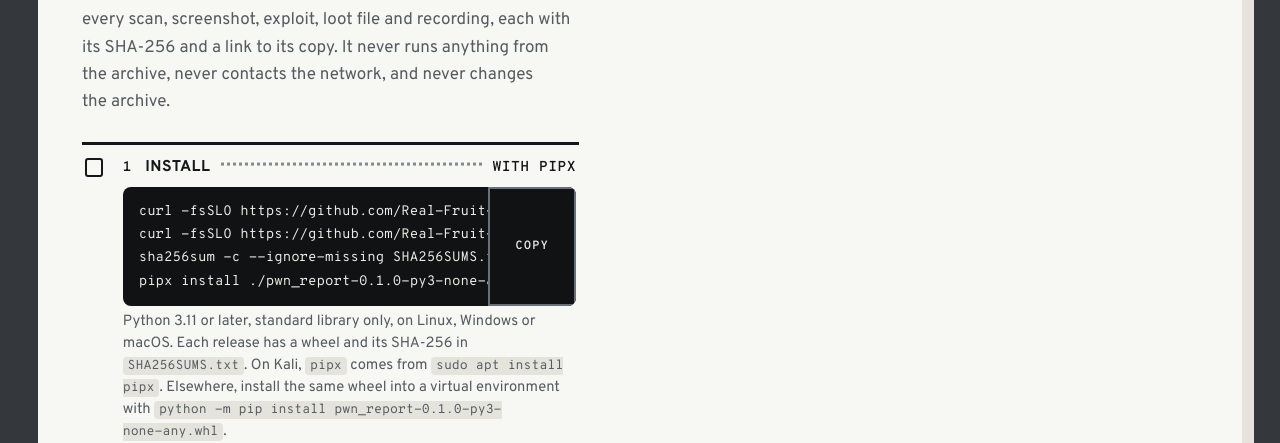
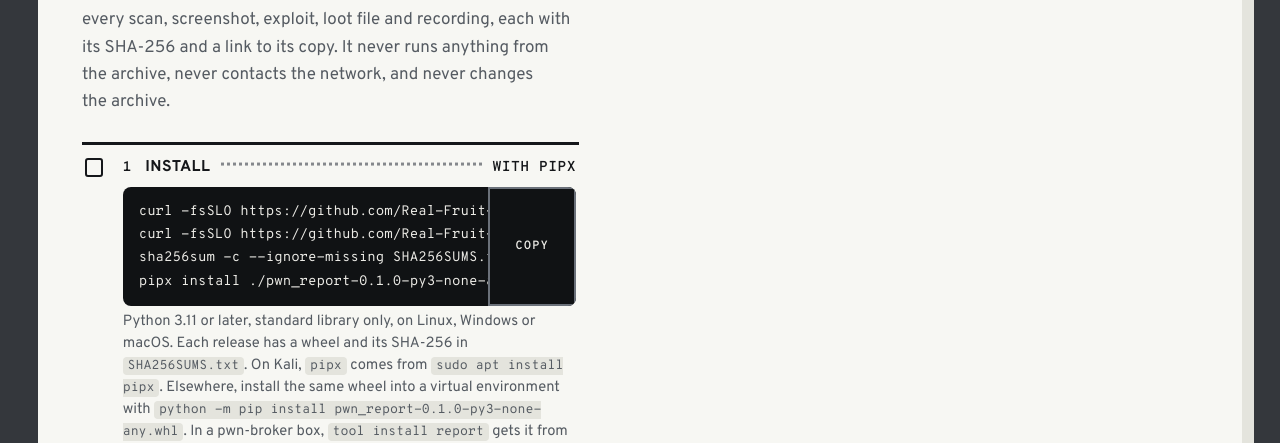
Before and after one commit to Real-Fruit-Snacks/pwn-report, a plain HTML site: page docs/index.html in a window 1280 px wide. Shown: the part 512-955 px from the top of the page. Drawn offline with Linux system fonts and the light colour scheme.

Commit message:
Say how pwn-report comes with pwn-broker (#1)

```diff
--- a/docs/index.html
+++ b/docs/index.html
@@ -64,7 +64,7 @@
 curl -fsSLO https://github.com/Real-Fruit-Snacks/pwn-report/releases/download/v0.1.0/SHA256SUMS.txt
 sha256sum -c --ignore-missing SHA256SUMS.txt
 pipx install ./pwn_report-0.1.0-py3-none-any.whl</code></pre><button class="copy" type="button" data-copy="curl -fsSLO https://github.com/Real-Fruit-Snacks/pwn-report/releases/download/v0.1.0/pwn_report-0.1.0-py3-none-any.whl&#10;curl -fsSLO https://github.com/Real-Fruit-Snacks/pwn-report/releases/download/v0.1.0/SHA256SUMS.txt&#10;sha256sum -c --ignore-missing SHA256SUMS.txt&#10;pipx install ./pwn_report-0.1.0-py3-none-any.whl">Copy</button></div></div>
-                    <p class="why">Python 3.11 or later, standard library only, on Linux, Windows or macOS. Each release has a wheel and its SHA-256 in <code>SHA256SUMS.txt</code>. On Kali, <code>pipx</code> comes from <code>sudo apt install pipx</code>. Elsewhere, install the same wheel into a virtual environment with <code>python -m pip install pwn_report-0.1.0-py3-none-any.whl</code>.</p></li>
+                    <p class="why">Python 3.11 or later, standard library only, on Linux, Windows or macOS. Each release has a wheel and its SHA-256 in <code>SHA256SUMS.txt</code>. On Kali, <code>pipx</code> comes from <code>sudo apt install pipx</code>. Elsewhere, install the same wheel into a virtual environment with <code>python -m pip install pwn_report-0.1.0-py3-none-any.whl</code>. In a pwn-broker box, <code>tool install report</code> gets it from pwn-shop, and from pwn-broker 0.1.12 <code>finish</code> builds the report by itself.</p></li>
                 <li data-step="2" data-state="done"><span class="box" aria-hidden="true"></span><span class="ch">Build the report</span><span class="ld" aria-hidden="true"></span><span class="rs">Beside the archive</span></li>
                 <li data-step="3" data-state="done"><span class="box" aria-hidden="true"></span><span class="ch">Build it again</span><span class="ld" aria-hidden="true"></span><span class="rs">Not replaced</span></li>
                 <li data-step="4" data-state="done"><span class="box" aria-hidden="true"></span><span class="ch">Credential files</span><span class="ld" aria-hidden="true"></span><span class="rs">Held back</span></li>
```
Also changed, not shown: 2 other files.
